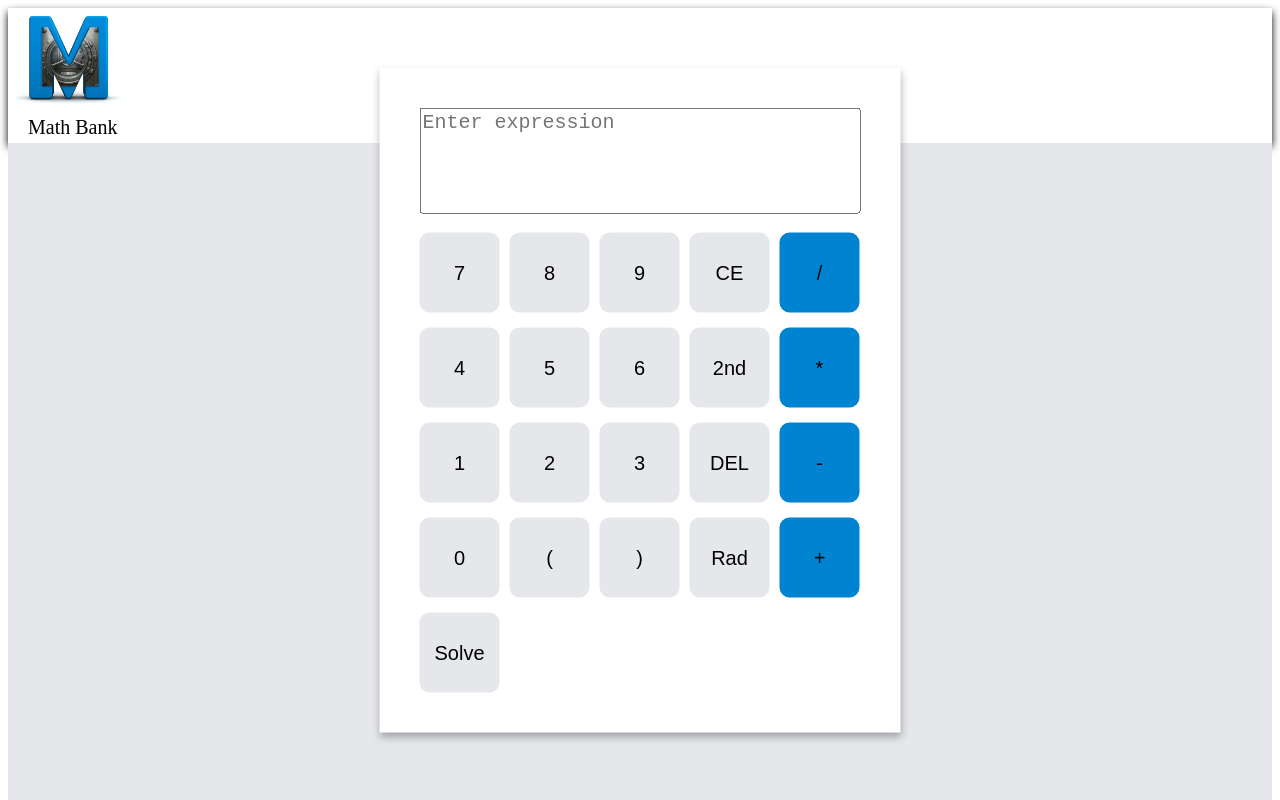
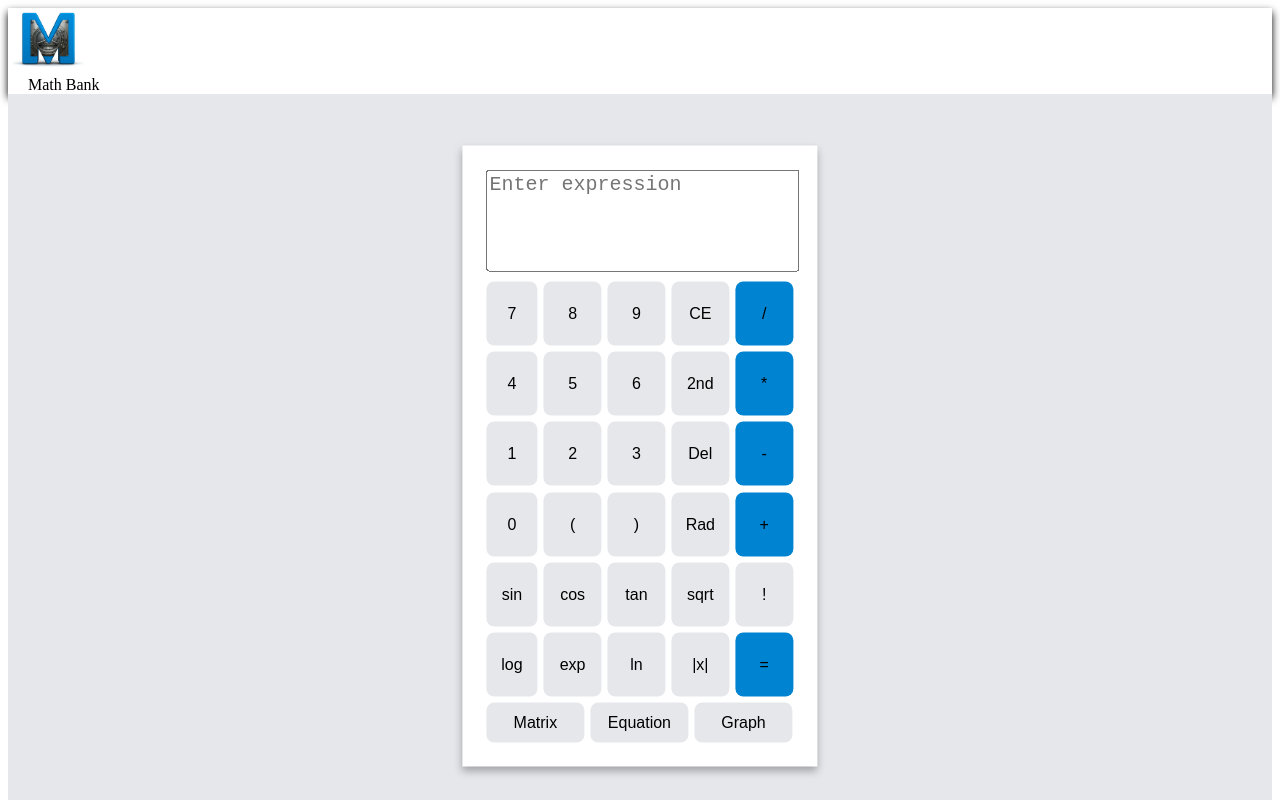
Before and after one commit to anushap6571/Math-Bank, a React (Create React App) app in the folder client/: page /calculator in a window 1280 px wide. Shown: the top 800 px of the page. Built offline with nearby package versions, Linux system fonts and the light colour scheme.

Commit message:
calculator is flexible and button hover

```diff
--- a/client/src/components/calculator.js
+++ b/client/src/components/calculator.js
@@ -1,10 +1,12 @@
 import React, { useState } from 'react';
+
 
 const Calculator = () => {
     const [expression, setExpression] = useState('');
     const [textbox, setTextbox] = useState('');
     const [result, setResult] = useState(null);
     const [error, setError] = useState('');
+    const [isHovering, setHoveredButton] = useState(null);
 
 
     // funtion for button clicks to output to screen and save to expression
@@ -29,6 +31,58 @@ const Calculator = () => {
         setTextbox((prev) => prev.slice(0, -1));
     };
 
+    const Button = ({ label, style }) => (
+        <button
+            style={style(label)}
+            onMouseEnter={() => setHoveredButton(label)}
+            onMouseLeave={() => setHoveredButton(null)}
+            onClick={
+                label === 'CE' ? clearInput :
+                label === 'DEL' ? handleDelete :
+                label === '=' ? calculate :
+                () => handleButtonClick(label)
+            }
+        >
+            {label}
+        </button>
+    );
+
+    const buttonStyle = (label) => ({
+        marginLeft: '2%',
+        marginTop: '2%',
+        backgroundColor: '#E5E7EB',
+        height: '8vh',
+        width: '4.51vw',
+        border: 0,
+        borderRadius: '0.5rem',
+        fontSize: '2vh',
+        backgroundColor: isHovering === label ? '#588AEE' : (['+', '-', '*', '/', '='].includes(label) ? '#0084D1' : '#E5E7EB'),
+
+    });
+
+    const mostLeftButtonStyle = (label) => ({
+        marginTop: '2%',
+        backgroundColor: '#E5E7EB',
+        height: '8vh',
+        width: '4vw',
+        border: 0,
+        borderRadius: '0.5rem',
+        fontSize: '2vh',
+        backgroundColor: isHovering === label ? '#588AEE' : '#E5E7EB',
+    });
+
+    const bottomButtonStyle = (label) => ({
+        marginTop: '2%',
+        marginLeft: label != 'Matrix' ? '2%': '0%',
+        backgroundColor: '#E5E7EB',
+        height: '5vh',
+        width: '7.65vw',
+        border: 0,
+        borderRadius: '0.5rem',
+        fontSize: '2vh',
+        backgroundColor: isHovering === label ? '#588AEE' : '#E5E7EB',
+    })
+
 
     const calculate = async () => {
         try {
@@ -44,7 +98,7 @@ const Calculator = () => {
             if (response.ok) {
                 const newResult = data.result;
                 setResult(newResult);
-                setTextbox((prev) => (prev.endsWith('=') ? prev : prev + '= ') + newResult + '\n');
+                setTextbox((prev) => (prev.endsWith('=') ? prev + ' ': prev + '= ') + newResult + '\n');
                 setExpression('');  // clear math expression after calculation
                 setError('');
             } else {
@@ -75,40 +129,61 @@ const Calculator = () => {
                 placeholder="Enter expression"
                 style={{...inputBox, resize: 'none'}}
             >
-
             </textarea>
             <div>
                 <div>
-                <button style={mostLeftButtonStyle} onClick={() => handleButtonClick('7')}>7</button>
-                <button style={buttonStyle} onClick={() => handleButtonClick('8')}>8</button>
-                <button style={buttonStyle} onClick={() => handleButtonClick('9')}>9</button>
-                <button style={buttonStyle} onClick={(clearInput)}>CE</button>
-                <button style={{ ...buttonStyle, backgroundColor: '#0084D1'}} onClick={() => handleButtonClick('/')}>/</button>
+                    <Button label='7' style={mostLeftButtonStyle}/>
+                    <Button label='8' style={buttonStyle}/>
+                    <Button label='9' style={buttonStyle}/>
+                    <Button label='CE' style={buttonStyle} onClick={(clearInput)}/>
+                    <Button label='/' style={buttonStyle}/>
                 </div>
                 <div>
-                <button style={mostLeftButtonStyle} onClick={() => handleButtonClick('4')}>4</button>
-                <button style={buttonStyle} onClick={() => handleButtonClick('5')}>5</button>
-                <button style={buttonStyle} onClick={() => handleButtonClick('6')}>6</button>
-                <button style={buttonStyle} onClick={() => handleButtonClick('2nd')}>2nd</button>
-                <button style={{ ...buttonStyle, backgroundColor: '#0084D1'}} onClick={() => handleButtonClick('*')}>*</button>
+                    <Button label='4' style={mostLeftButtonStyle}/>
+                    <Button label='5' style={buttonStyle}/>
+                    <Button label='6' style={buttonStyle}/>
+                    <Button label='2nd' style={buttonStyle}/>
+                    <Button label='*' style={buttonStyle}/>
                 </div>
                 <div>
-                <button style={mostLeftButtonStyle} onClick={() => handleButtonClick('1')}>1</button>
-                <button style={buttonStyle} onClick={() => handleButtonClick('2')}>2</button>
-                <button style={buttonStyle} onClick={() => handleButtonClick('3')}>3</button>
-                <button style={buttonStyle} onClick={() => handleDelete('Del')}>DEL</button>
-                <button style={{ ...buttonStyle, backgroundColor: '#0084D1'}} onClick={() => handleButtonClick('-')}>-</button>
+                    <Button label='1' style={mostLeftButtonStyle}/>
+                    <Button label='2' style={buttonStyle}/>
+                    <Button label='3' style={buttonStyle}/>
+                    <Button label='Del' style={buttonStyle}/>
+                    <Button label='-' style={buttonStyle}/>
                 </div>
                 <div>
-                <button style={mostLeftButtonStyle} onClick={() => handleButtonClick('0')}>0</button>
-                <button style={buttonStyle} onClick={() => handleButtonClick('(')}>(</button>
-                <button style={buttonStyle} onClick={() => handleButtonClick(')')}>)</button>
-                <button style={buttonStyle} onClick={() => handleButtonClick('Rad')}>Rad</button>
-                <button style={{ ...buttonStyle, backgroundColor: '#0084D1'}} onClick={() => handleButtonClick('+')}>+</button>
+                    <Button label='0' style={mostLeftButtonStyle}/>
+                    <Button label='(' style={buttonStyle}/>
+                    <Button label=')' style={buttonStyle}/>
+                    <Button label='Rad' style={buttonStyle}/>
+                    <Button label='+' style={buttonStyle}/>
                 </div>
+                <div>
+                    <Button label='sin' style={mostLeftButtonStyle}/>
+                    <Button label='cos' style={buttonStyle}/>
+                    <Button label='tan' style={buttonStyle}/>
+                    <Button label='sqrt' style={buttonStyle}/>
+                    <Button label='!' style={buttonStyle}/>
+                </div>
+                <div>
+                    <Button label='log' style={mostLeftButtonStyle}/>
+                    <Button label='exp' style={buttonStyle}/>
+                    <Button label='ln' style={buttonStyle}/>
+                    <Button label='|x|' style={buttonStyle}/>
+                    <Button label='=' style={buttonStyle}/>
+
+                </div>
+                <div>
+                    <Button label='Matrix' style={bottomButtonStyle}/>
+                    <Button label='Equation' style={bottomButtonStyle}/>
+                    <Button label='Graph' style={bottomButtonStyle}/>
+
                 </div>
 
-            <button style={mostLeftButtonStyle} onClick={calculate}>Solve</button>
+            </div>
+
+
 
 
             {result !== null && <p>Result: {result}</p>}
@@ -120,47 +195,29 @@ const Calculator = () => {
 
 const spaceBetween = 10;
 
+
+
 export default Calculator;
 
 const calcContainer = {
     position: 'absolute',
     left: '50%',
-    top: '50%',
+    top: '57%',
     transform: 'translate(-50%, -50%)',
     backgroundColor: 'white',
     borderColor: 'white',
     height: 'auto',
-    width: 'auto',
+    width: '24%',
     alignContent: 'center',
+    alignItems: 'center',
     flex: 1,
-    padding: 40,
+    padding: '3vh',
     boxShadow: '0 4px 8px rgba(0, 0, 0, 0.3)',
 
 };
 
 const inputBox = {
-    height: 100,
-    width: 435,
-    fontSize: 20,
+    height: '12vh',
+    width: '100%',
+    fontSize: '2.5vh',
 }
-
-const mostLeftButtonStyle = {
-    marginTop: 15,
-    backgroundColor: '#E5E7EB',
-    height: 80,
-    width: 80,
-    border: 0,
-    borderRadius: 10,
-    fontSize: 20,
-}
-
-const buttonStyle = {
-    marginLeft: spaceBetween,
-    marginTop: 15,
-    backgroundColor: '#E5E7EB',
-    height: 80,
-    width: 80,
-    border: 0,
-    borderRadius: 10,
-    fontSize: 20,
-};
--- a/client/src/components/topbar.js
+++ b/client/src/components/topbar.js
@@ -28,20 +28,20 @@ export default TopBar;
 const top = {
     backgroundColor: 'white',
     width: '100%',
-    height: 135,
+    height: '90%',
     flex: 1,
     boxShadow: '0 4px 8px rgba(0, 0, 0, 1)',
 
 }
 
 const logo = {
-    width: 120,
-    height: 104,
+    width: '10vh',
+    height: '5vw',
 
 }
 
 const mathbank = {
-    fontSize: 20,
+    fontSize: '2vh',
     marginLeft: 20,
 
 }
```
Also changed, not shown: 1 other file (tests, documents, lock files or other folders). Lines whose indentation alone changed are shown as unchanged.
